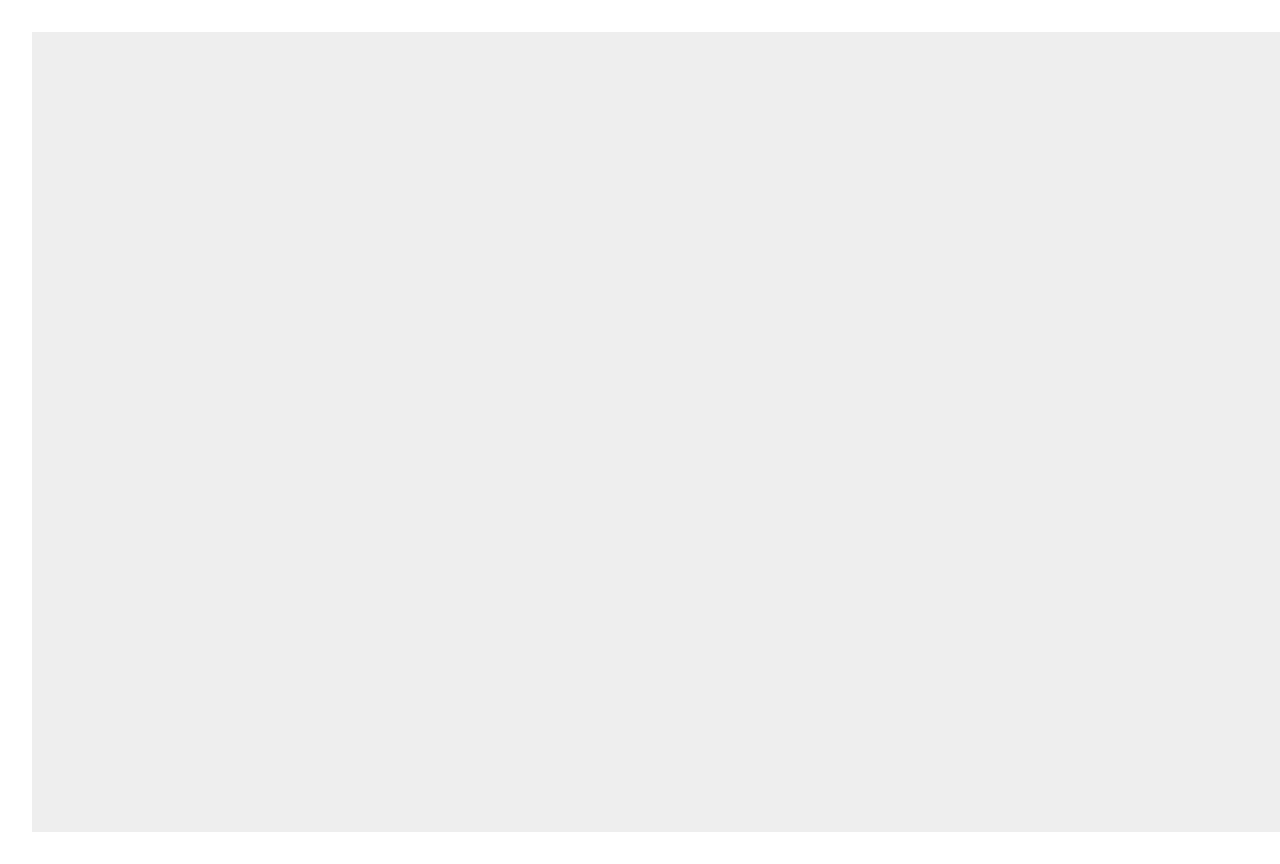
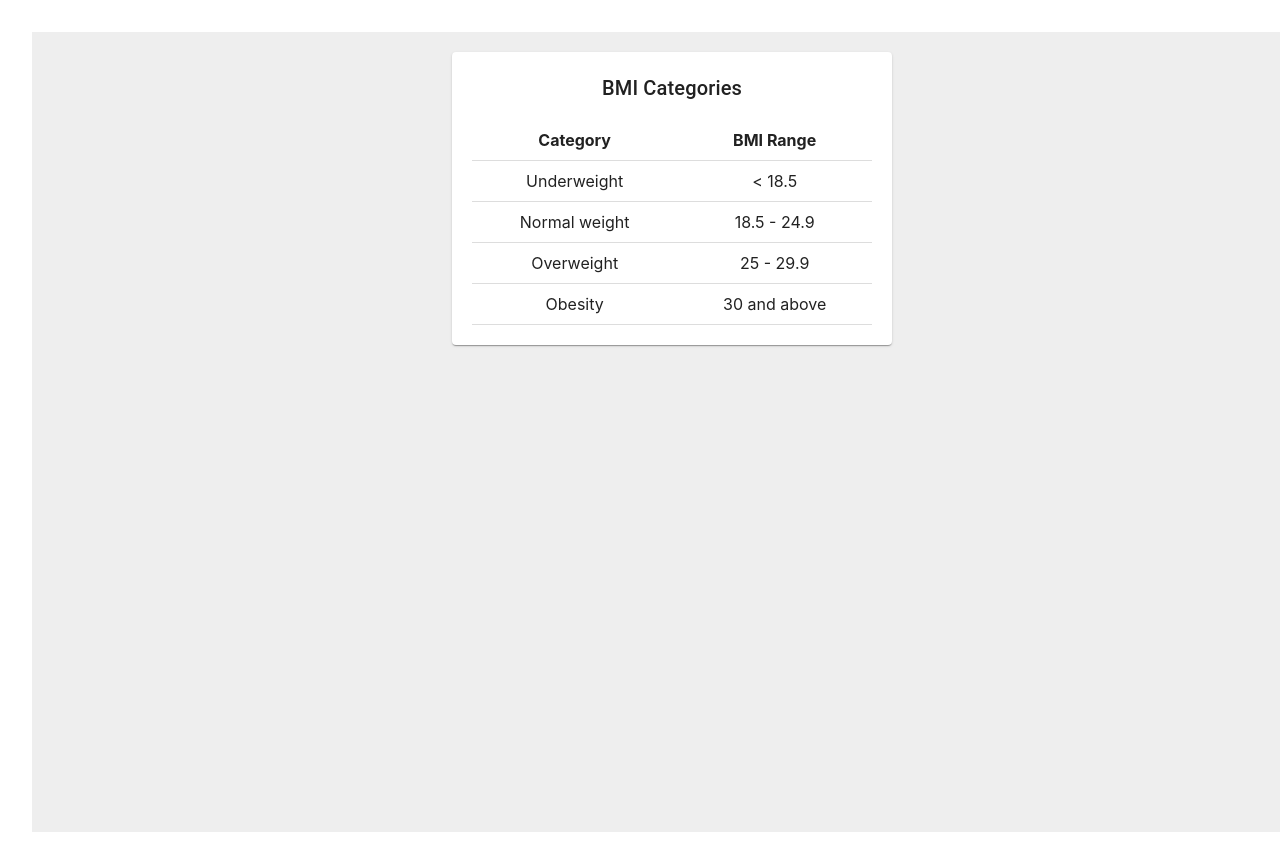
Before and after one commit to sigma390/BMI-Calculator-fullstack, a React (Vite) app in the folder FrontEnd/BMI-calculator/: page /charts in a window 1280 px wide. Before the commit this address had no page. Shown: the top 864 px of the page. Built offline with nearby package versions, Linux system fonts and the light colour scheme.

Commit message:
Done Some Chanegs!!!

```diff
--- a/FrontEnd/BMI-calculator/package.json
+++ b/FrontEnd/BMI-calculator/package.json
@@ -14,7 +14,10 @@
     "@emotion/styled": "^11.11.0",
     "@mui/material": "^5.14.18",
     "@types/axios": "^0.14.0",
+    "@types/chart.js": "^2.9.41",
+    "chart.js": "^4.4.3",
     "react": "^18.2.0",
+    "react-chartjs-2": "^5.2.0",
     "react-dom": "^18.2.0",
     "react-router-dom": "^6.19.0",
     "react-toastify": "^10.0.5",
--- a/FrontEnd/BMI-calculator/src/App.tsx
+++ b/FrontEnd/BMI-calculator/src/App.tsx
@@ -6,6 +6,7 @@ import Signup from './components/signup';
 import { RecoilRoot } from 'recoil';
 import './App.css';
 import BMI from './components/bmi';
+import Charts from './components/charts';
 
 function App() {
 
@@ -20,6 +21,7 @@ function App() {
             <Routes>
                 <Route path="/signup" element={<Signup />} />
                 <Route path='/' element={<BMI/>}/>
+                <Route path='/charts' element={<Charts/>}/>
 
             </Routes>
         </Router>
--- a/FrontEnd/BMI-calculator/src/components/bmi.tsx
+++ b/FrontEnd/BMI-calculator/src/components/bmi.tsx
@@ -1,15 +1,20 @@
 import { Button, Card, TextField, Typography } from "@mui/material";
 import { useState } from "react";
+import { useNavigate } from "react-router-dom";
 import { ToastContainer, toast } from 'react-toastify';
 import 'react-toastify/dist/ReactToastify.css'; // Import the toastify CSS
 function BMI() {
     const [height, setHeight] = useState<number | undefined>(undefined);
     const [weight, setWeight] = useState<number | undefined>(undefined);
     const [bmi, setBmi] = useState<number | undefined>(undefined);
+    const [category,setCategory] = useState<string | undefined>(undefined);
 
+    const navigate = useNavigate();
     const calculateBmi = (height: number, weight: number): number => {
         if (height <= 0 || weight <= 0) {
-            throw new Error("Height and weight must be positive numbers.");
+           toast.error("height and Weight must be Positive");
+           throw new Error("Cant Calculate");
+
         }
         return weight / (height * height);
     };
@@ -19,6 +24,7 @@ function BMI() {
             try {
                 const calculatedBmi = calculateBmi(height, weight);
                 setBmi(calculatedBmi);
+                setCategory(getCategory(calculatedBmi));
             } catch (error) {
                 console.error(error);
                 setBmi(undefined); // Clear BMI if there is an error
@@ -28,9 +34,19 @@ function BMI() {
             setBmi(undefined); // Clear BMI if height or weight is undefined
         }
     };
+    const getCategory = (bmi: number)=>{
+        if (bmi < 18.5) return 'Underweight';
+        if (bmi >= 18.5 && bmi < 24.9) return 'Normal weight';
+        if (bmi >= 25 && bmi < 29.9) return 'Overweight';
+        return 'Obesity';
+
+    }
+    const handleChart = ()=>{
+        navigate('/charts')
+    }
 
     return (
-        <div style={{ display: 'flex', justifyContent: 'center', flexWrap: 'wrap' }}>
+        <div style={{ display: 'flex', justifyContent: 'center', flexWrap: 'wrap', marginTop: 24 }}>
             <ToastContainer position="top-center" // Positioning toast notifications at the top-center
                 autoClose={5000}     // Auto close after 5 seconds
                 hideProgressBar={false} // Show progress bar
@@ -40,7 +56,7 @@ function BMI() {
                 pauseOnFocusLoss
                 draggable
                 pauseOnHover />
-            <Card style={{ width: 400, padding: 20, marginTop: 10 }}>
+            <Card style={{ width: 400, padding: 20, marginTop: 26 }}>
                 <Typography variant="h6" marginBottom={2}>Enter Your Details</Typography>
                 <TextField
                     placeholder="Height (in meters)"
@@ -78,6 +94,10 @@ function BMI() {
                 <Typography variant="h6" style={{ marginTop: 10 }}>
                     {bmi !== undefined ? `Your BMI is: ${bmi.toFixed(2)}` : 'Enter your details and click "Calculate BMI"'}
                 </Typography>
+                <Typography variant="body1" style={{ marginTop: 10 }}>
+                    {category !== undefined ? `Category: ${category}` : ''}
+                </Typography>
+                <Button onClick={handleChart}>See chart</Button>
 
             </Card>
         </div>
--- /dev/null
+++ b/FrontEnd/BMI-calculator/src/components/charts.tsx
@@ -0,0 +1,42 @@
+import { Card, Typography } from '@mui/material';
+import React from 'react';
+
+const Charts = () => {
+    return (
+        <div style={{ display: 'flex', justifyContent: 'center', padding: 20 }}>
+            <Card style={{ width: 400, padding: 20 }}>
+                <Typography variant="h6" marginBottom={2}>
+                    BMI Categories
+                </Typography>
+                <table style={{ width: '100%', borderCollapse: 'collapse' }}>
+                    <thead>
+                        <tr>
+                            <th style={{ borderBottom: '1px solid #ddd', padding: '8px' }}>Category</th>
+                            <th style={{ borderBottom: '1px solid #ddd', padding: '8px' }}>BMI Range</th>
+                        </tr>
+                    </thead>
+                    <tbody>
+                        <tr>
+                            <td style={{ borderBottom: '1px solid #ddd', padding: '8px' }}>Underweight</td>
+                            <td style={{ borderBottom: '1px solid #ddd', padding: '8px' }}>&lt; 18.5</td>
+                        </tr>
+                        <tr>
+                            <td style={{ borderBottom: '1px solid #ddd', padding: '8px' }}>Normal weight</td>
+                            <td style={{ borderBottom: '1px solid #ddd', padding: '8px' }}>18.5 - 24.9</td>
+                        </tr>
+                        <tr>
+                            <td style={{ borderBottom: '1px solid #ddd', padding: '8px' }}>Overweight</td>
+                            <td style={{ borderBottom: '1px solid #ddd', padding: '8px' }}>25 - 29.9</td>
+                        </tr>
+                        <tr>
+                            <td style={{ borderBottom: '1px solid #ddd', padding: '8px' }}>Obesity</td>
+                            <td style={{ borderBottom: '1px solid #ddd', padding: '8px' }}>30 and above</td>
+                        </tr>
+                    </tbody>
+                </table>
+            </Card>
+        </div>
+    );
+};
+
+export default Charts;
--- a/FrontEnd/BMI-calculator/src/components/signup.tsx
+++ b/FrontEnd/BMI-calculator/src/components/signup.tsx
@@ -1,8 +1,8 @@
+import { Card, Typography } from '@mui/material';
 import Button from '@mui/material/Button';
 import TextField from '@mui/material/TextField';
-import { Card, Typography } from '@mui/material';
+import axios from 'axios';
 import { useState } from 'react';
-import axios from 'axios';
 
 function Signup(){
     const[email,setEmail] = useState<string|undefined>(undefined);
```
Also changed, not shown: 1 other file (tests, documents, lock files or other folders).
